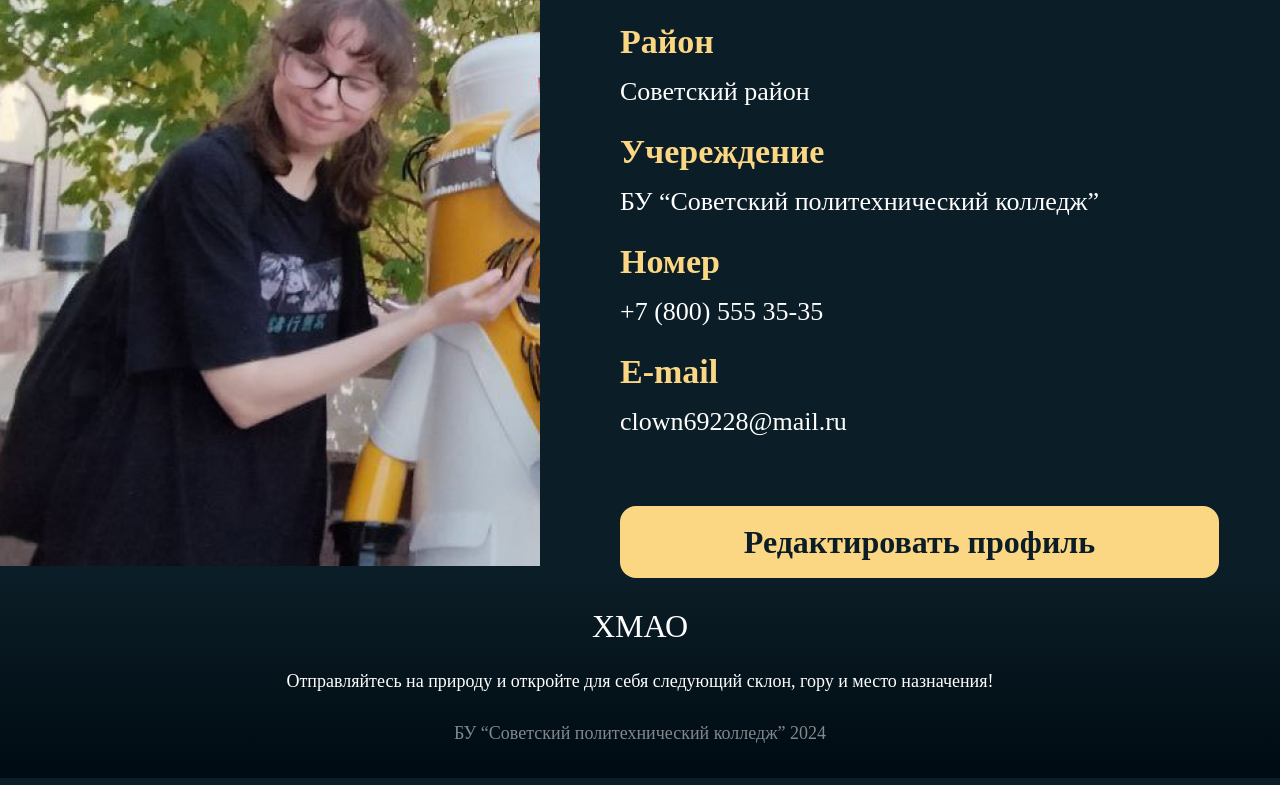
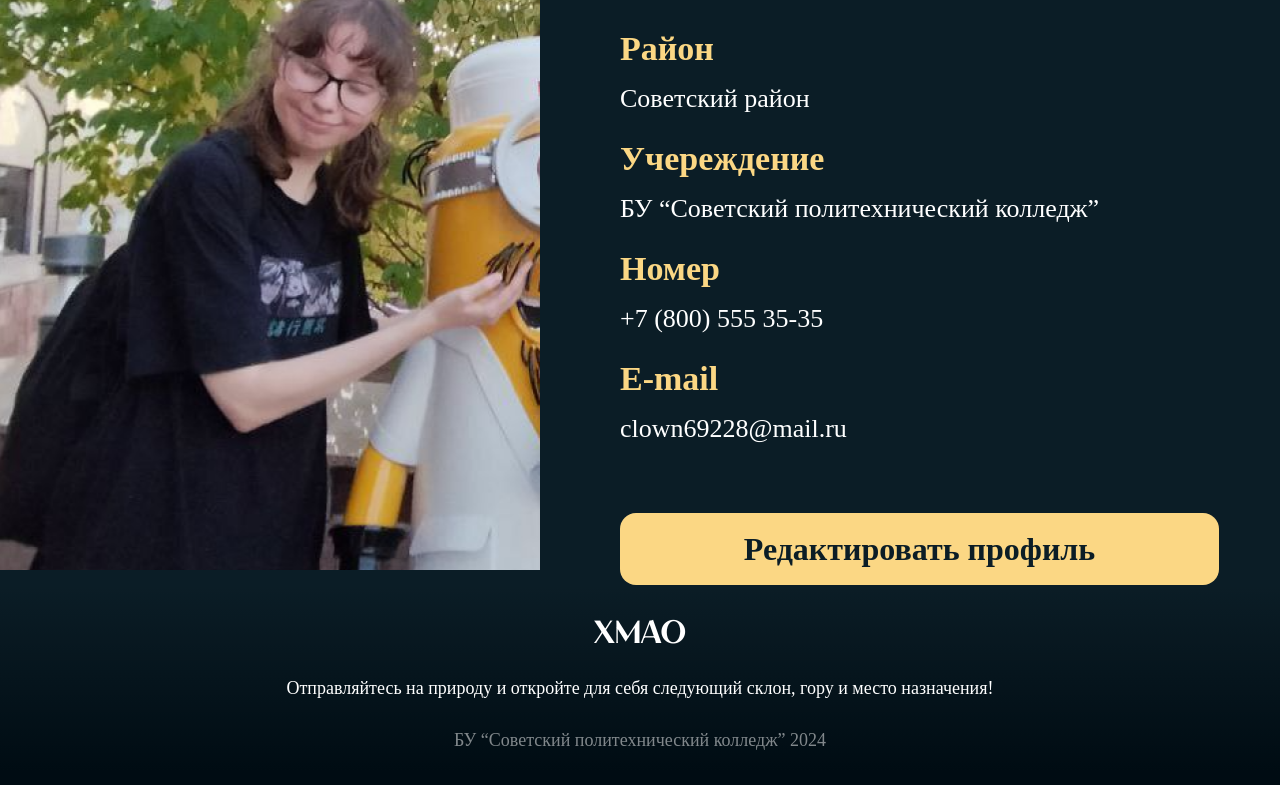
Before and after one commit to rikaimono69/hmao-registration, a plain HTML site: page index.html in a window 1280 px wide. Shown: the part 229-1014 px from the top of the page. Drawn offline with Linux system fonts and the light colour scheme.

Commit message:
Update style.css

```diff
--- a/style.css
+++ b/style.css
@@ -4,6 +4,11 @@ body{
     font-family: gilroy;
     background: #0B1D26;
     text-align: center;
+}
+@font-face {
+    font-family: angst;
+    src: url('./AngstVF.ttf') format('opentype');
+    font-style: normal;
 }
 
 a{
```
